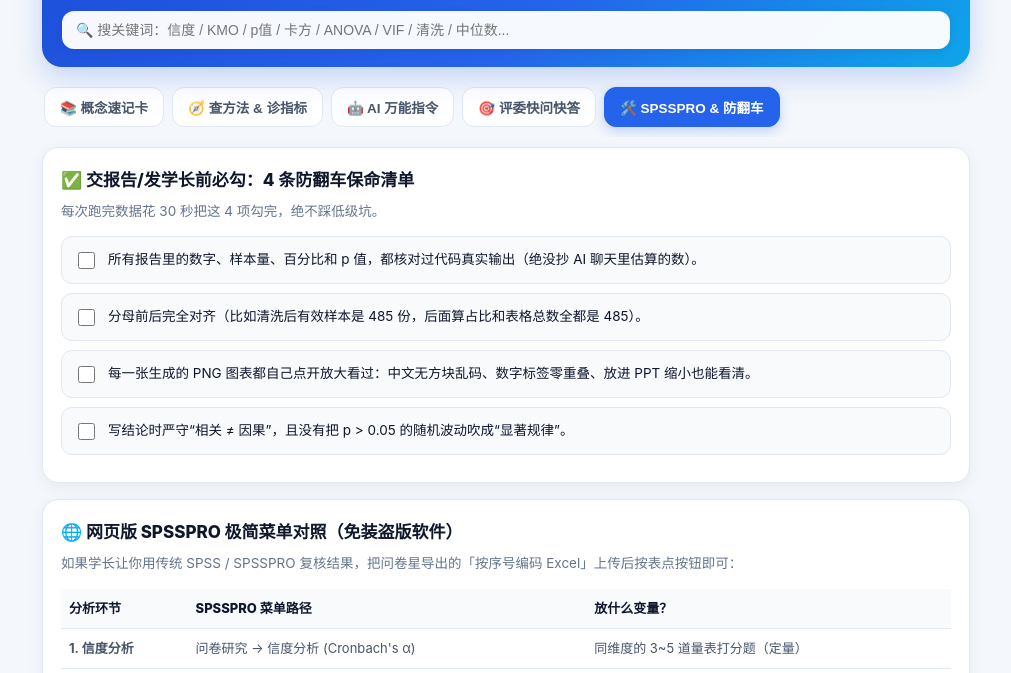
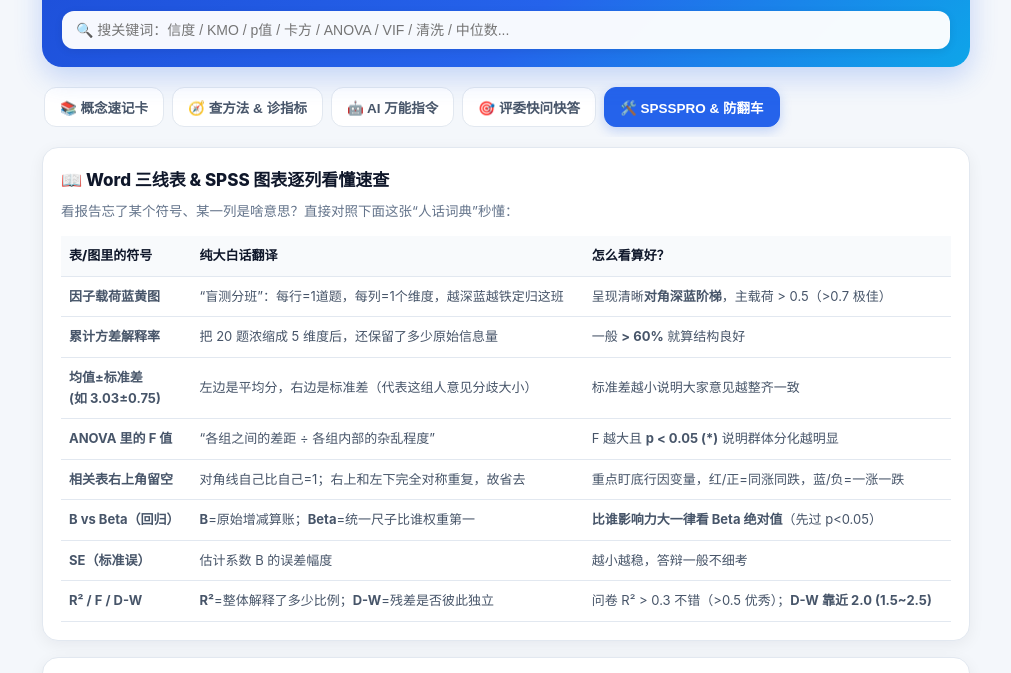
Before and after one commit to Eternity-jack/dachuang-spss, a plain HTML site: page index.html in a window 1280 px wide. Both pictures are taken after a click on the button "🛠️ SPSSPRO & 防翻车". Shown: the part 104-777 px from the top of the page, without its empty margins (134-1145 px from the left). Drawn offline with Linux system fonts and the light colour scheme.

Commit message:
Add three-line table and factor heatmap reading guide

```diff
--- a/index.html
+++ b/index.html
@@ -921,6 +921,62 @@
 
     <!-- TAB 5: SPSSPRO & 防翻车清单 -->
     <section class="panel" id="panel-guide">
+      <div class="box">
+        <h2>📖 Word 三线表 & SPSS 图表逐列看懂速查</h2>
+        <p class="box-sub">看报告忘了某个符号、某一列是啥意思？直接对照下面这张“人话词典”秒懂：</p>
+        <table>
+          <thead>
+            <tr>
+              <th>表/图里的符号</th>
+              <th>纯大白话翻译</th>
+              <th>怎么看算好？</th>
+            </tr>
+          </thead>
+          <tbody>
+            <tr>
+              <td><strong>因子载荷蓝黄图</strong></td>
+              <td>“盲测分班”：每行=1道题，每列=1个维度，越深蓝越铁定归这班</td>
+              <td>呈现清晰<strong>对角深蓝阶梯</strong>，主载荷 &gt; 0.5（&gt;0.7 极佳）</td>
+            </tr>
+            <tr>
+              <td><strong>累计方差解释率</strong></td>
+              <td>把 20 题浓缩成 5 维度后，还保留了多少原始信息量</td>
+              <td>一般 <strong>&gt; 60%</strong> 就算结构良好</td>
+            </tr>
+            <tr>
+              <td><strong>均值±标准差<br/>(如 3.03±0.75)</strong></td>
+              <td>左边是平均分，右边是标准差（代表这组人意见分歧大小）</td>
+              <td>标准差越小说明大家意见越整齐一致</td>
+            </tr>
+            <tr>
+              <td><strong>ANOVA 里的 F 值</strong></td>
+              <td>“各组之间的差距 ÷ 各组内部的杂乱程度”</td>
+              <td>F 越大且 <strong>p &lt; 0.05 (*)</strong> 说明群体分化越明显</td>
+            </tr>
+            <tr>
+              <td><strong>相关表右上角留空</strong></td>
+              <td>对角线自己比自己=1；右上和左下完全对称重复，故省去</td>
+              <td>重点盯底行因变量，红/正=同涨同跌，蓝/负=一涨一跌</td>
+            </tr>
+            <tr>
+              <td><strong>B vs Beta（回归）</strong></td>
+              <td><strong>B</strong>=原始增减算账；<strong>Beta</strong>=统一尺子比谁权重第一</td>
+              <td><strong>比谁影响力大一律看 Beta 绝对值</strong>（先过 p&lt;0.05）</td>
+            </tr>
+            <tr>
+              <td><strong>SE（标准误）</strong></td>
+              <td>估计系数 B 的误差幅度</td>
+              <td>越小越稳，答辩一般不细考</td>
+            </tr>
+            <tr>
+              <td><strong>R² / F / D-W</strong></td>
+              <td><strong>R²</strong>=整体解释了多少比例；<strong>D-W</strong>=残差是否彼此独立</td>
+              <td>问卷 R² &gt; 0.3 不错（&gt;0.5 优秀）；<strong>D-W 靠近 2.0 (1.5~2.5)</strong></td>
+            </tr>
+          </tbody>
+        </table>
+      </div>
+
       <div class="box">
         <h2>✅ 交报告/发学长前必勾：4 条防翻车保命清单</h2>
         <p class="box-sub">每次跑完数据花 30 秒把这 4 项勾完，绝不踩低级坑。</p>
@@ -1078,6 +1134,26 @@
         chips: [{ text: "R² 看整体解释力", cls: "" }, { text: "Beta 比谁权重最大", cls: "" }, { text: "VIF < 5 无共线性", cls: "blue" }],
         detail: "如果结果 Y 是连续打分（1~5分）用多元线性回归；如果结果 Y 只有“愿意/不愿意”两种 0/1 选项，则用【二元 Logistic 回归】看 OR 比值比。",
         script: "多元线性回归模型整体显著（F = 86.2, p < 0.001），R² = 0.54，各变量 VIF 均小于 2.5（无多重共线性）。其中感知有用性（Beta = 0.44, p < 0.001）对购买意愿正向驱动最强。"
+      },
+      {
+        tag: "看图秘籍 · 因子图",
+        tagClass: "orange",
+        title: "怎么看懂「因子载荷蓝黄阶梯图」？",
+        en: "Factor Loading Heatmap · 盲测分班一眼懂",
+        analogy: "把 20 道题名字遮住让算法盲测分回 5 个班：每行是一道题，每列是一个班；颜色越深蓝越铁定属于这班，浅黄表示没关系。",
+        chips: [{ text: "呈现对角深蓝阶梯 = 完美", cls: "" }, { text: "主载荷 > 0.5 合格", cls: "blue" }, { text: "累计解释率 > 60%", cls: "" }],
+        detail: "完美形态是从左上到右下的深蓝块阶梯，证明没一道题“串门站错队”。如果某题在两列都是 0.55，说明题干有歧义，删掉重跑即可。",
+        script: "旋转后因子载荷热力图呈现清晰的 5 块对角深蓝阶梯，20 道题主载荷均在 0.70 以上且无明显交叉载荷，累计方差解释率达 73.70%，结构效度优异。"
+      },
+      {
+        tag: "看表秘籍 · 三线表",
+        tagClass: "orange",
+        title: "三线表符号速查：±SD / F / B / Beta / SE / D-W",
+        en: "How to Read SPSS Three-Line Tables",
+        analogy: "看表抓重点不头晕：ANOVA 先扫最右 p 值找星号 *；相关表只看左下角；回归表比谁影响最大直接盯标准化系数 Beta！",
+        chips: [{ text: "3.03±0.75 = 均值±标准差", cls: "blue" }, { text: "比权重看 Beta 不看 B", cls: "" }, { text: "D-W 在 1.5~2.5 过关", cls: "" }],
+        detail: "F 值 = 组间差距 ÷ 组内杂乱度；SE = 系数误差范围；B = 原始每涨 1 分带动的分值变化；Beta = 消除量纲后的真实话语权排行；D-W 靠近 2.0 说明残差独立。",
+        script: "表 1 清洗证明样本真实 → 表 2/3 信效度证明尺子稳且准 → 表 4 ANOVA 锁定高年级种子用户 → 表 5 相关初筛 → 表 6 回归用 Beta 排出核心驱动力！"
       }
     ];
 
```
